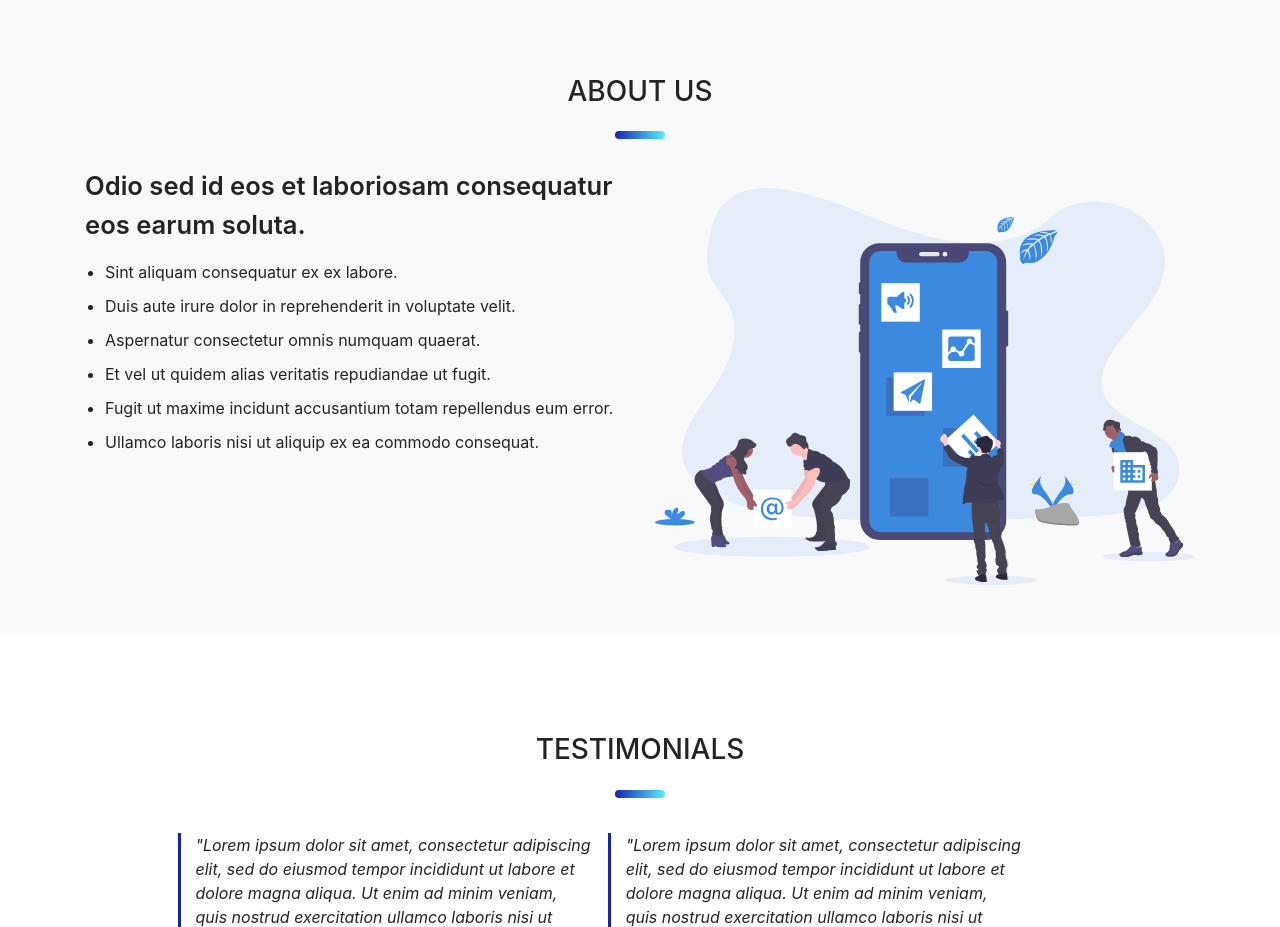
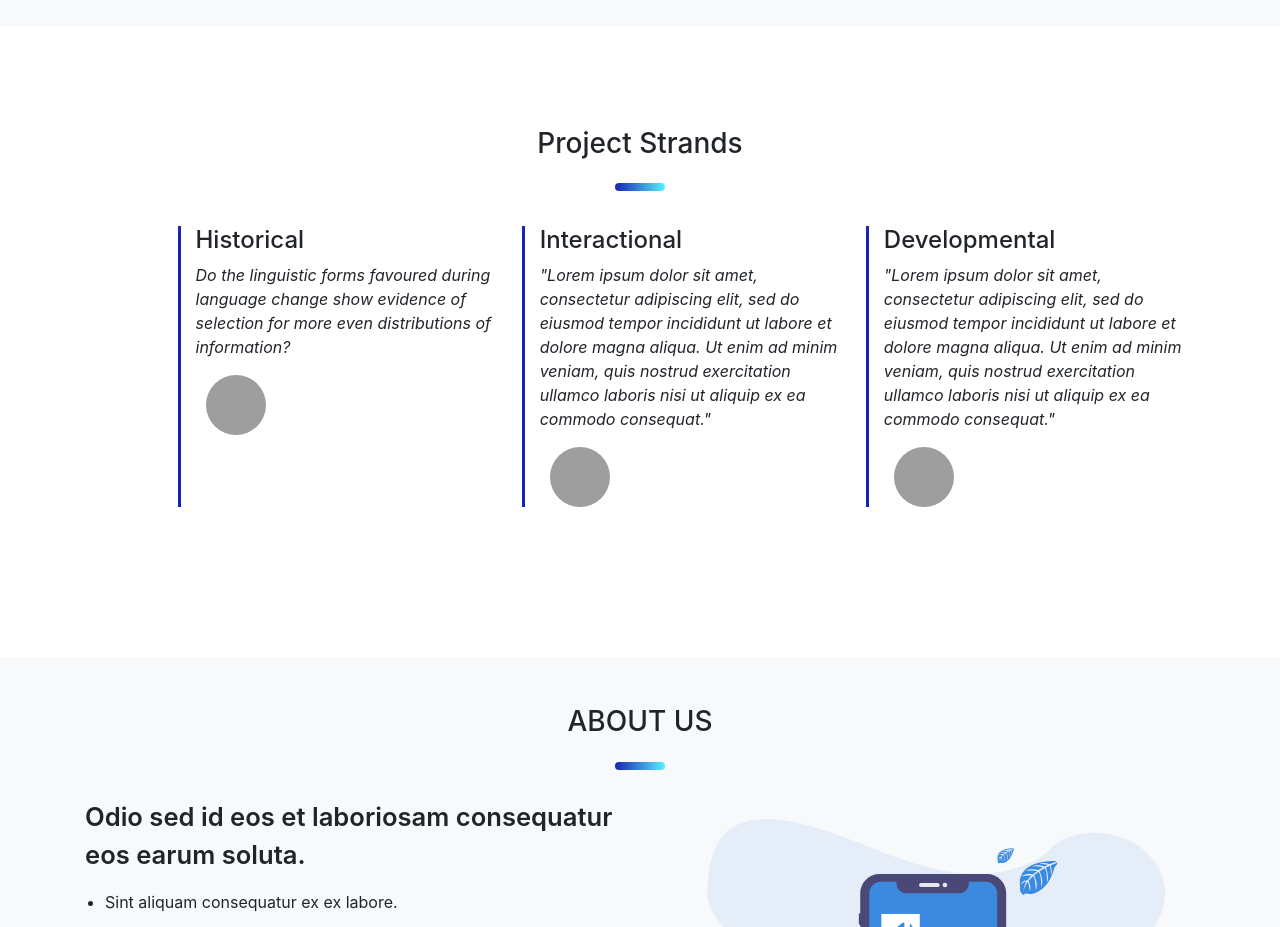
Before and after one commit to cail-project/cail-project.github.io, a plain HTML site: page index.html in a window 1280 px wide. Shown: the part 1980-2907 px from the top of the page. Drawn offline with nearby package versions, Linux system fonts and the light colour scheme; grey boxes are pictures that could not be loaded.

Commit message:
site template

```diff
--- a/index.html
+++ b/index.html
@@ -89,6 +89,37 @@
           </div>
         </div>
         <button type="button" class="btn btn-primary"  name="button">Find Out More</button>
+      </div>
+    </section>
+
+        <!---  Testimonials Section  --->
+    <section id="testimonials">
+      <div class="container">
+        <h3 class="title text-center">Project Strands</h3>
+        <div class="row offset-1">
+          <div class="col-md-4 testimonials">
+            <h4>Historical</h4>
+            <p class="feedback">Do the linguistic forms favoured during language change show evidence of selection for more even distributions of information?
+            </p>
+            <img src="images/testimonials/testimonial-1.jpg"  alt="">
+          </div>
+          <div class="col-md-4 testimonials">
+            <h4>Interactional</h4>
+            <p class="feedback">"Lorem ipsum dolor sit amet, consectetur adipiscing elit,
+              sed do eiusmod tempor incididunt ut labore et dolore magna aliqua. Ut enim ad minim veniam,
+              quis nostrud exercitation ullamco laboris nisi ut aliquip ex ea commodo consequat."
+            </p>
+            <img src="images/testimonials/testimonial-3.jpg"  alt="">
+          </div>
+          <div class="col-md-4 testimonials">
+            <h4>Developmental</h4>
+            <p class="feedback">"Lorem ipsum dolor sit amet, consectetur adipiscing elit,
+              sed do eiusmod tempor incididunt ut labore et dolore magna aliqua. Ut enim ad minim veniam,
+              quis nostrud exercitation ullamco laboris nisi ut aliquip ex ea commodo consequat."
+            </p>
+            <img src="images/testimonials/testimonial-3.jpg"  alt="">
+          </div>
+        </div>
       </div>
     </section>
     <!--- About Section ------>
```
